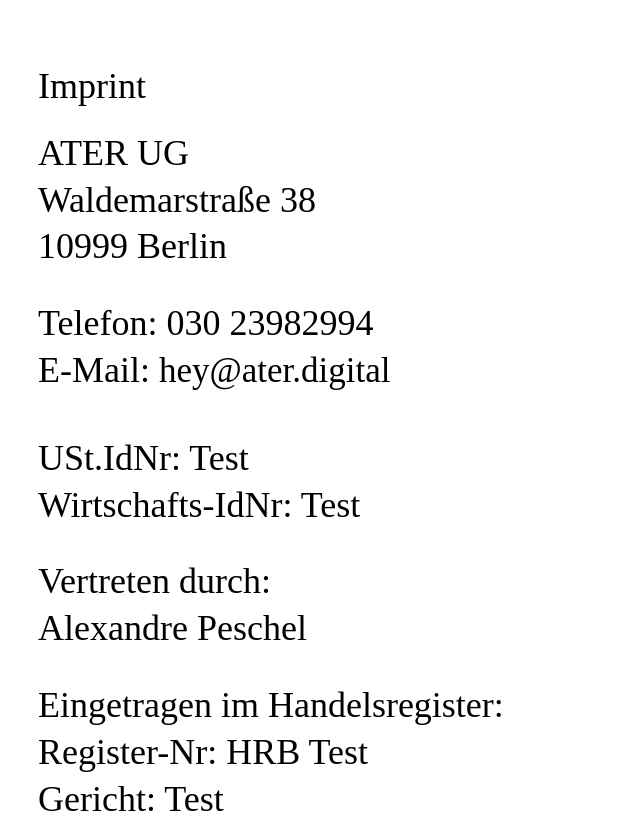
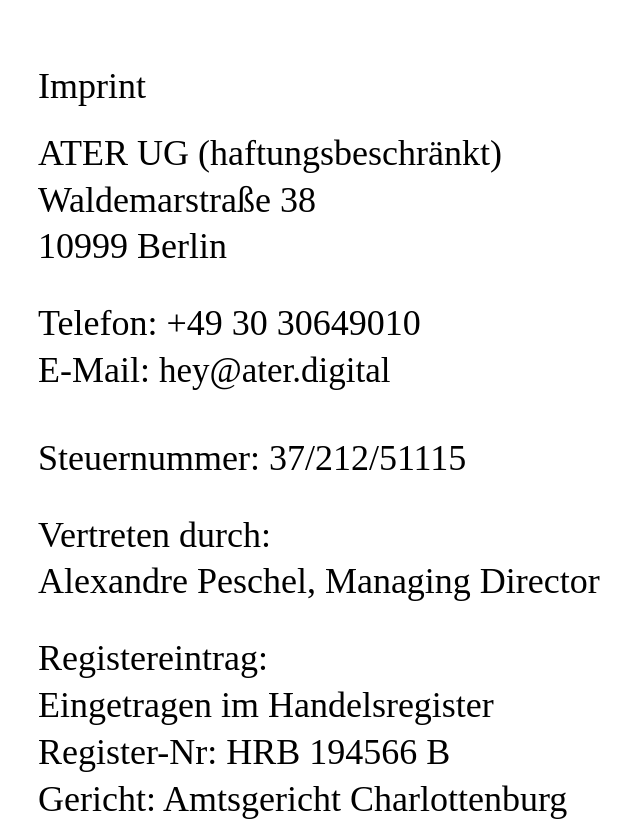
Before and after one commit to alexandrepeschel/ater.github.io, a plain HTML site: page imprint.html in a window 1280 px wide. Shown: the top 840 px of the page, without its empty margins (0-640 px from the left). Drawn offline with nearby package versions, Linux system fonts and the light colour scheme; a web font is replaced by a local one.

Commit message:
Update imprint

```diff
--- a/imprint.html
+++ b/imprint.html
@@ -95,30 +95,30 @@
 </head>
 <body>
 	<h2>Imprint</h2>
-<p>ATER UG<br />
+<p>ATER UG (haftungsbeschränkt)<br />
 Waldemarstraße 38<br />
 10999 Berlin
 </p>
 
 <p>
-Telefon: 030 23982994<br />
+Telefon: +49 30 30649010<br />
 E-Mail: <a href="mailto:hey@ater.digital">hey@ater.digital</a>
 </p>
 
 <p>
-USt.IdNr: Test<br />
-Wirtschafts-IdNr: Test<br />
+Steuernummer: 37/212/51115<br />
 </p>
 
 <p>
 Vertreten durch:<br />
-Alexandre Peschel<br />
+Alexandre Peschel, Managing Director<br />
 </p>
 
 <p>
-Eingetragen im Handelsregister:<br />
-Register-Nr: HRB Test<br />
-Gericht: Test
+Registereintrag:<br />
+Eingetragen im Handelsregister<br />
+Register-Nr: HRB 194566 B<br />
+Gericht: Amtsgericht Charlottenburg
 </p>
 
 </p>
```
